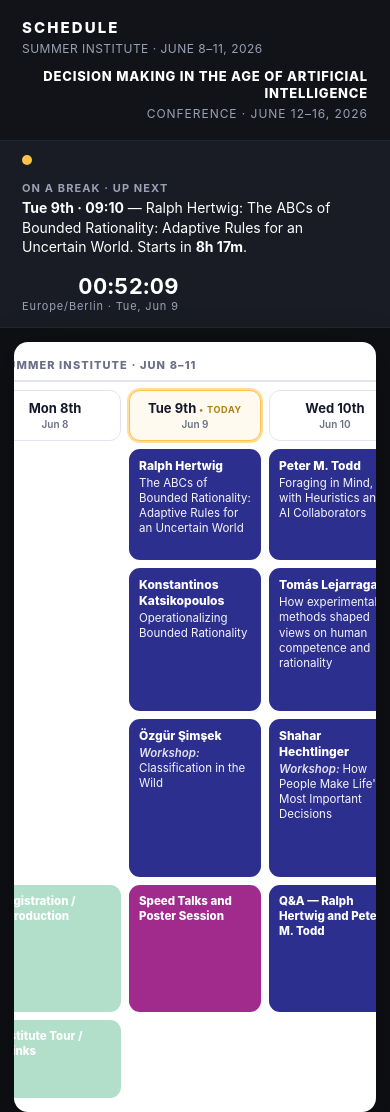
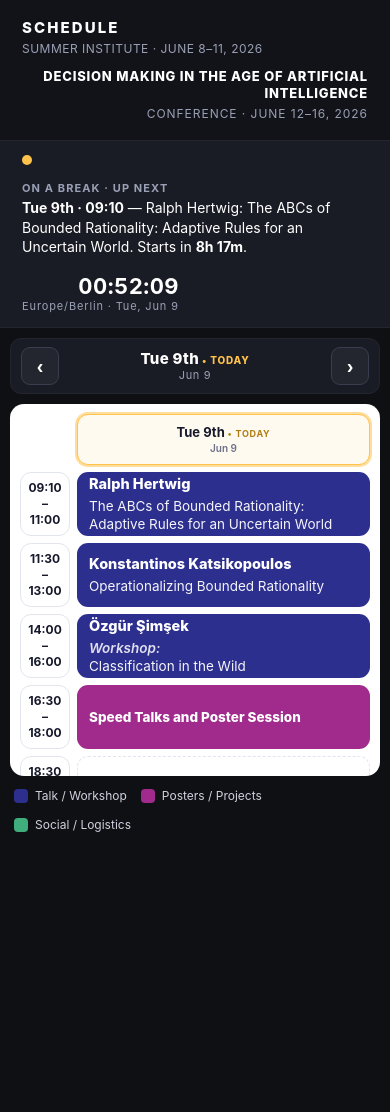
Before and after one commit to valentinkm/SIBR26, a plain HTML site: page schedule.html in a window 390 px wide. Shown: the top 1112 px of the page. After the commit the page ends 844 px from the top, so only its background shows below. Drawn offline with Linux system fonts and the light colour scheme.

Commit message:
schedule: phone single-day view (current day full-screen)
On phones (≤640px) the 9-day grid collapses to the time column plus one
day that fills the screen, auto-following the current day, with ‹ › day
navigation. Desktop view is unchanged.

Co-Authored-By: Claude Opus 4.8 (1M context) <noreply@anthropic.com>

```diff
--- a/schedule.html
+++ b/schedule.html
@@ -186,6 +186,10 @@
     padding:5px 11px;font-size:12px;cursor:pointer;
   }
   .ctrl button:hover{background:#2e313d}
+
+  /* ---- mobile day switcher (phones only; hidden on desktop) ---- */
+  .daynav{display:none}
+
   .fs-zone{
     position:fixed;right:0;bottom:0;z-index:60;
     width:200px;height:120px;
@@ -255,6 +259,76 @@
     .status .clock{margin-left:0}
     .ctrl{margin-left:0;width:100%;flex-wrap:wrap}
     .ctrl input[type=range]{flex:1;width:auto}
+
+    /* ===== phone single-day view: the current day fills the screen ===== */
+    html,body{height:100%}
+    body{display:flex;flex-direction:column;min-height:100vh}
+
+    /* day switcher bar */
+    .daynav{
+      display:flex;align-items:center;gap:10px;
+      margin:0 0 10px;padding:8px 10px;
+      background:#1a1c25;border:1px solid #23252f;border-radius:11px;
+      color:#fff;
+    }
+    .daynav .dn-arrow{
+      flex:none;width:38px;height:38px;border-radius:9px;
+      background:#23252f;color:#fff;border:1px solid #3a3d4d;
+      font-size:20px;line-height:1;font-weight:700;cursor:pointer;
+      display:flex;align-items:center;justify-content:center;
+    }
+    .daynav .dn-arrow:active{background:#2e313d}
+    .daynav .dn-arrow:disabled{opacity:.3;cursor:default}
+    .daynav .dn-label{
+      flex:1;text-align:center;line-height:1.2;cursor:pointer;
+      display:flex;flex-direction:column;gap:1px;
+    }
+    .daynav .dn-day{font-size:15px;font-weight:800;letter-spacing:.02em}
+    .daynav .dn-dt{font-size:11px;color:#9aa0b5;letter-spacing:.06em}
+    .daynav.istoday .dn-day::after{
+      content:" • TODAY";color:var(--now);font-size:10px;letter-spacing:.08em;
+    }
+    .daynav:not(.istoday) .dn-dt::after{
+      content:" · tap for today";color:var(--now);
+    }
+
+    /* let the schedule fill the remaining height */
+    .wrap{flex:1 1 auto;min-height:0;display:flex;flex-direction:column;padding:10px}
+    .scroller{
+      flex:1 1 auto;min-height:0;display:flex;flex-direction:column;
+      overflow-x:hidden;overflow-y:auto;padding:10px;box-shadow:none;
+    }
+
+    /* collapse the 9-day grid to: time column + the focused day */
+    .grid{
+      flex:1 1 auto;min-height:0;min-width:0;
+      grid-template-columns:50px 1fr;
+      grid-template-rows:auto repeat(5, minmax(64px, 1fr));
+      gap:7px;
+    }
+    .grid > .group{display:none}
+    .grid > .dayhead[data-day]:not(.mfocus){display:none}
+    .grid > .cell:not(.mfocus){display:none}
+
+    /* readable sizing on a phone */
+    .grid .dayhead{font-size:13px;padding:9px 6px}
+    .grid .timecell{font-size:12px;padding:6px 2px}
+    .cell{min-height:0;font-size:13.5px;line-height:1.34;padding:11px 12px;
+      display:flex;flex-direction:column;justify-content:center}
+    .cell .spk{font-size:14.5px;margin-bottom:3px}
+    .cell.special{font-size:14px}
+    .cell.current::before{font-size:9.5px}
+
+    /* empty slots become a clear "no session" break rather than a blank box */
+    .cell.empty.mfocus{
+      background:#fff;border:1px dashed var(--line);
+      align-items:center;justify-content:center;
+    }
+    .cell.empty.mfocus::after{content:"No session";color:var(--muted);font-weight:600;font-size:12px}
+
+    /* the time-traveller controls are awkward on a phone; keep the legend */
+    .foot{padding:12px 4px 2px}
+    .ctrl{display:none}
   }
 </style>
 </head>
@@ -284,6 +358,14 @@
 </div>
 
 <div class="wrap">
+  <div class="daynav" id="daynav">
+    <button class="dn-arrow" id="dnPrev" aria-label="Previous day">‹</button>
+    <div class="dn-label" id="dnLabel" title="Tap to jump to today" role="button" tabindex="0">
+      <span class="dn-day" id="dnDay">—</span>
+      <span class="dn-dt" id="dnDt"></span>
+    </div>
+    <button class="dn-arrow" id="dnNext" aria-label="Next day">›</button>
+  </div>
   <div class="scroller">
     <div class="grid" id="grid"></div>
   </div>
@@ -428,7 +510,7 @@ function buildGrid(){
     html+=`<div class="timecell" data-slot="${si}"><span class="nowline"></span>${sl.start}<br>–<br>${sl.end}</div>`;
     DAYS.forEach((d,di)=>{
       const c=CELLS[si][di];
-      if(!c){ html+='<div class="cell empty"></div>'; return; }
+      if(!c){ html+=`<div class="cell empty" data-day="${di}" data-slot="${si}"></div>`; return; }
       let inner="";
       if(c.s) inner+=`<span class="spk">${c.s}</span>`;
       if(c.w) inner+=`<span class="wk">${c.w}: </span>`;
@@ -447,6 +529,17 @@ const elDot=document.getElementById("statusDot"),
       elText=document.getElementById("statusText"),
       elClockT=document.getElementById("clockTime"),
       elClockD=document.getElementById("clockDate");
+
+/* phone single-day view: which day the column shows.
+   day===null → auto-follow the current day; a number → user picked it. */
+const mobileView={day:null};
+let autoFocusDay=0; // last computed "current" day, used as the nav base
+const elDayNav=document.getElementById("daynav"),
+      elDnDay=document.getElementById("dnDay"),
+      elDnDt=document.getElementById("dnDt"),
+      elDnPrev=document.getElementById("dnPrev"),
+      elDnNext=document.getElementById("dnNext"),
+      elDnLabel=document.getElementById("dnLabel");
 
 function fmtCountdown(ms){
   const tot=Math.max(0,Math.round(ms/1000));
@@ -498,6 +591,21 @@ function update(){
   document.querySelectorAll(".dayhead").forEach(el=>{
     el.classList.toggle("today", el.dataset.day!==undefined && +el.dataset.day===curDay);
   });
+
+  // ----- phone single-day focus (no effect on desktop; CSS is mobile-only) -----
+  autoFocusDay = curDay>=0 ? curDay : (nowCmp<FIRST ? 0 : DAYS.length-1);
+  const focusDay = (mobileView.day!=null) ? mobileView.day : autoFocusDay;
+  document.querySelectorAll(".dayhead[data-day]").forEach(el=>{
+    el.classList.toggle("mfocus", +el.dataset.day===focusDay);
+  });
+  document.querySelectorAll(".cell").forEach(el=>{
+    el.classList.toggle("mfocus", el.dataset.day!==undefined && +el.dataset.day===focusDay);
+  });
+  elDnDay.textContent=DAYS[focusDay].label;
+  elDnDt.textContent=DAYS[focusDay].dt;
+  elDayNav.classList.toggle("istoday", focusDay===curDay);
+  elDnPrev.disabled=(focusDay<=0);
+  elDnNext.disabled=(focusDay>=DAYS.length-1);
   document.querySelectorAll(".timecell").forEach(el=>{
     const live=(+el.dataset.slot===curSlot && curSlot>=0);
     el.classList.toggle("live",live);
@@ -556,6 +664,18 @@ resetBtn.addEventListener("click",()=>{
   toggle.checked=false;preview.on=false;range.disabled=true;pv.textContent="live";update();
 });
 
+/* ---------------- phone day navigation ---------------- */
+function shiftDay(dir){
+  const base=(mobileView.day!=null)?mobileView.day:autoFocusDay;
+  mobileView.day=Math.min(Math.max(base+dir,0),DAYS.length-1);
+  update();
+}
+elDnPrev.addEventListener("click",()=>shiftDay(-1));
+elDnNext.addEventListener("click",()=>shiftDay(1));
+function backToToday(){ mobileView.day=null; update(); }
+elDnLabel.addEventListener("click",backToToday);
+elDnLabel.addEventListener("keydown",e=>{ if(e.key==="Enter"||e.key===" "){ e.preventDefault(); backToToday(); }});
+
 /* ---------------- fullscreen ---------------- */
 const fsBtn=document.getElementById("fsBtn"), fsLabel=document.getElementById("fsLabel");
 function toggleFs(){
```
